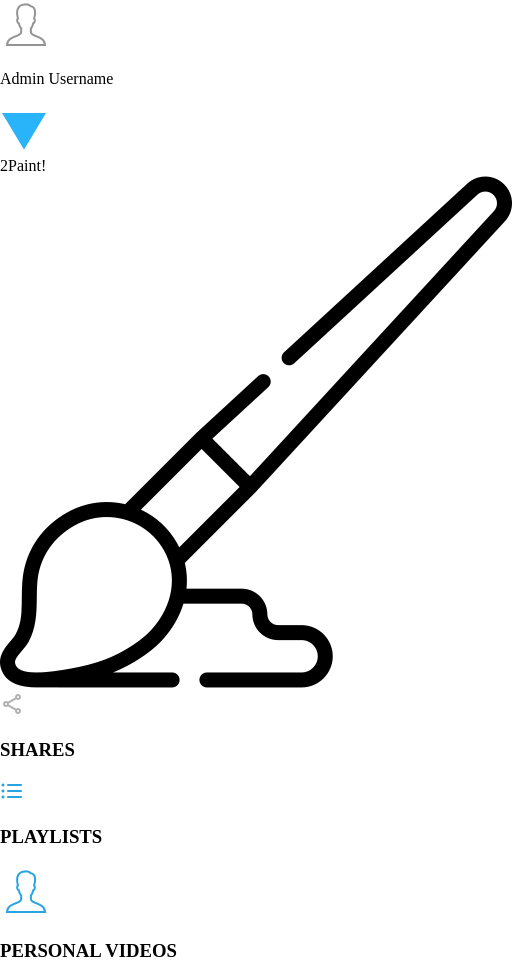
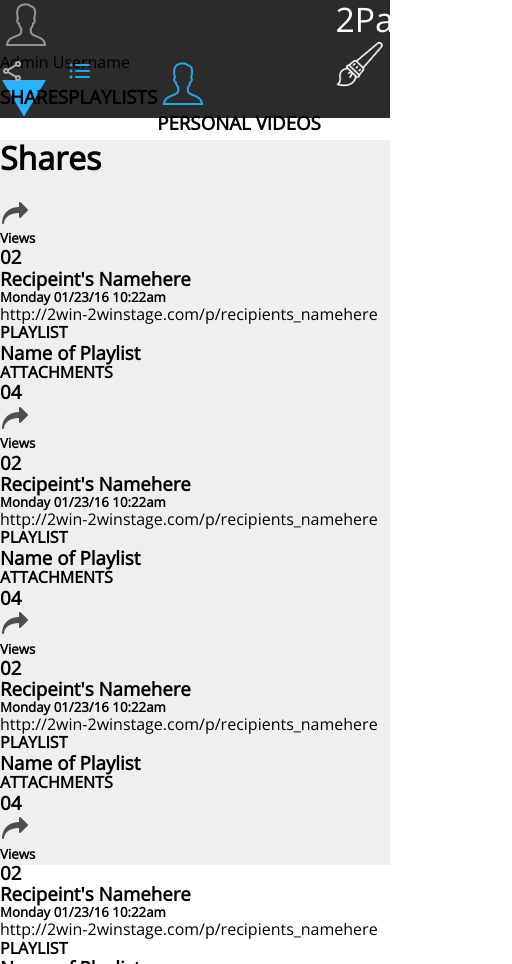
Before and after one commit to Meggs625/static-comp, a website: page index.html in a window 390 px wide. Shown: the top 964 px of the page, 512 px wide, since content can reach past the window. Drawn offline with nearby package versions, Linux system fonts and the light colour scheme.

Commit message:
Update the paintbrush image for the logo and start to style the header for mobile view

```diff
--- a/index.html
+++ b/index.html
@@ -4,21 +4,24 @@
   <head>
     <link rel="stylesheet" href ="normalize.css">
     <link rel="stylesheet" href="styles.css">
+    <link rel="preconnect" href="https://fonts.googleapis.com">
+    <link rel="preconnect" href="https://fonts.gstatic.com" crossorigin>
+    <link href="https://fonts.googleapis.com/css2?family=Open+Sans&display=swap" rel="stylesheet">
     <meta charset="UTF-8">
     <meta name="viewport" content="width=device-width, initial-scale=1.0">
     <title>Static Comp 🎨</title>
   </head>
   <body>
-    <header>
+    <header class="main-header">
       <div class="logo-admin">
         <div class="admin-dropdown">
           <img class="admin-icon" src="./assets/icons8-user-50 (2).png" alt="admin-icon">
           <p class="admin-user">Admin Username</p>
           <img class="drop-down" src="./assets/icons8-triangle-arrow-48.png" alt="menu-drop-down">
         </div>
-        <div>
+        <div class="branding">
           <h21 class="company-name">2Paint!</h2>
-          <img class="paint-logo" src="./assets/paintbrush.png" alt="paintbrush">
+          <img class="paint-logo" src="./assets/icons8-paint-brush-128.png" alt="paintbrush">
         </div>
       </div>
       <nav>
@@ -36,7 +39,6 @@
         </section>
       </nav>
     </header>
-
     <main>
       <h1 class="shares-title">Shares</h1>
       <section class="grid-container">
@@ -187,8 +189,5 @@
 
       </section>
     </main>
-
-
-
   </body>
 </html>
--- a/styles.css
+++ b/styles.css
@@ -1 +1,60 @@
+
+
+*,
+*:after,
+*:before {
+  box-sizing: border-box;
+  margin: 0px;
+  padding: 0px;
+}
+
+* {
+  font-family: 'Open Sans', sans-serif;
+}
+
+.main-header{
+  background: #2B2B2B;
+  height: 14vh;
+  width: 100vw;
+}
+
+main {
+  background: #EFEFEF;
+  height: 86vh;
+  width: 100vw;
+}
+
+.logo-admin {
+  display: flex;
+  justify-content: space-between;
+  height: 50%;
+  width: 100%;
+}
+
+nav {
+  height: 50%;
+  width: 100%;
+  display: flex;
+  justify-content: flex-start;
+}
+
+.branding {
+  width: 14vw;
+  height: 30;
+}
+
+.paint-logo {
+  height: 6vh;
+  width: 6vh;
+}
+
+.company-name {
+  color: #FFFFFF;
+  font-size: 4vh;
+}
+
+
+
+
 /* triange color: #29B4FA */
+/* font color in heading: 90909 */
```
Also changed, not shown: assets/icons8-paint-brush-128.png (added), assets/paintbrush.png (deleted).
